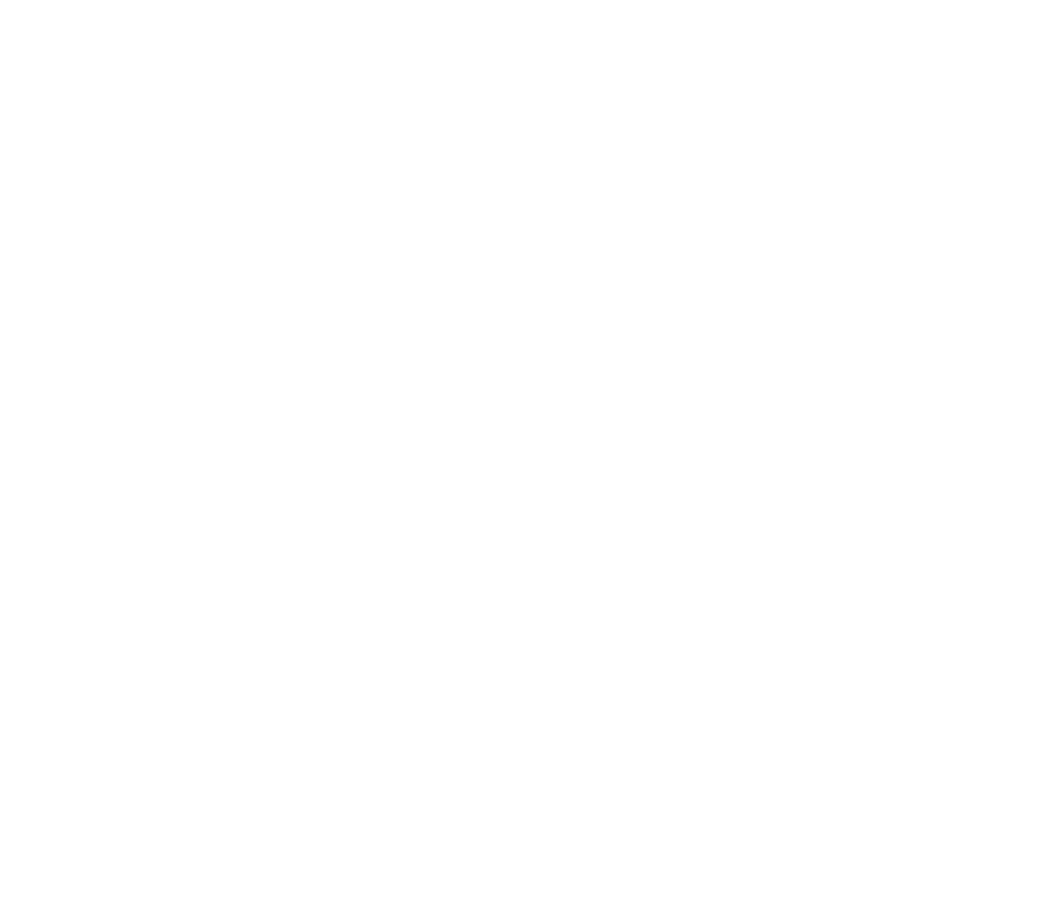
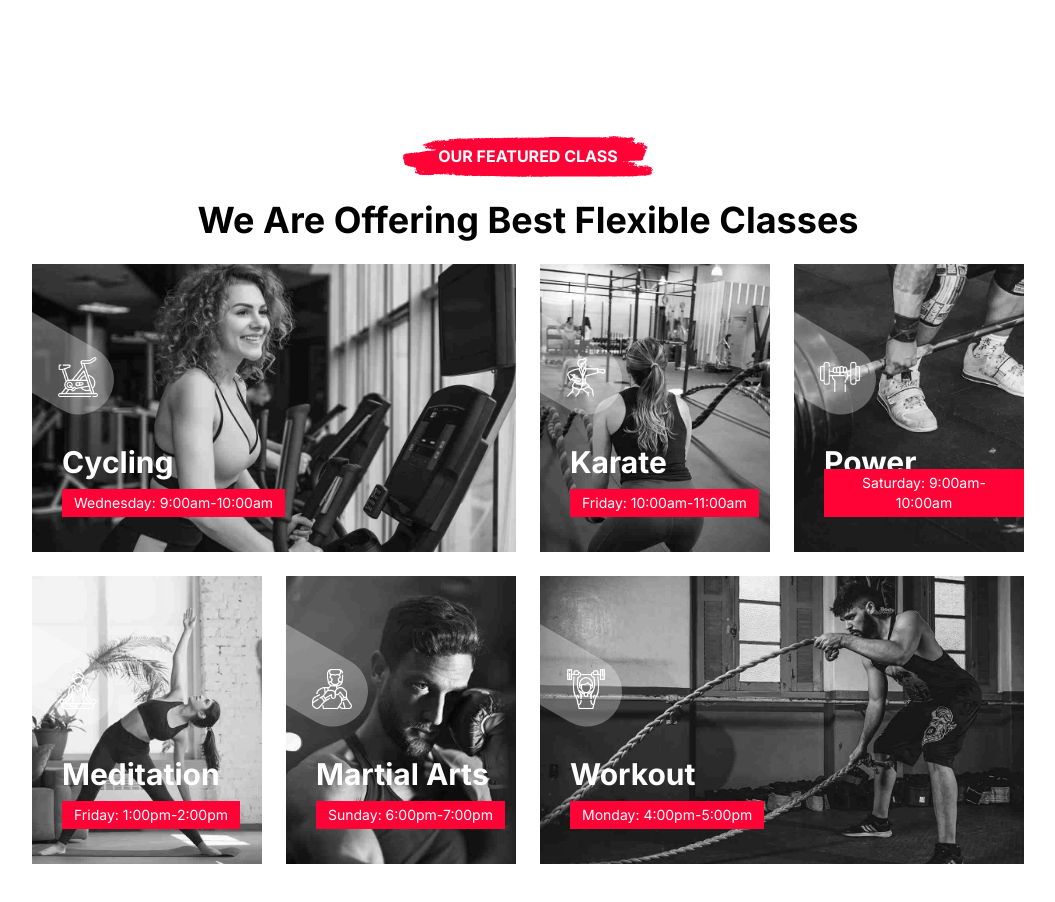
Before and after one commit to xmuhameed/gymate, a Next.js app: page / in a window 1280 px wide. Shown: the part 2040-2942 px from the top of the page, without its empty margins (112-1167 px from the left). Before the commit the page ends 2320 px from the top, so only its background shows below. Built offline with nearby package versions, Linux system fonts and the light colour scheme; no server answers.

Commit message:
ourFeatures

```diff
--- /dev/null
+++ b/Components/homePage/OurFeaturedClass.tsx
@@ -0,0 +1,119 @@
+import { MainTitle } from "../ui/MainTitle";
+import Image from "next/image";
+import cycling from "../../public/images/features/cycling.jpg";
+import karate from "../../public/images/features/karate.jpg";
+import power from "../../public/images/features/power.jpg";
+import meditation from "../../public/images/features/meditation.jpg";
+import mma from "../../public/images/features/mma.jpg";
+import workout from "../../public/images/features/workout.jpg";
+
+export const OurFeaturedClass = () => {
+  return (
+    <section className="mx-10 xl:mx-36 text-center mb-12">
+      <div className="mx-auto w-fit">
+        <MainTitle content="Our Featured Class" />
+      </div>
+      <h2 className="font-bold text-2xl xl:text-4xl my-6">
+        We Are Offering Best Flexible Classes
+      </h2>
+      <div className="grid grid-cols-1 lg:grid-cols-4 gap-6">
+        <div className="overflow-hidden relative lg:col-span-2 h-72 after:content-[''] after:absolute after:-left-[4.5rem] after:top-[20%] after:bg-white after:opacity-30 hover:after:opacity-100 duration-200 after:w-40 after:h-[70px] after:rounded-[50px] after:rotate-[30deg] ourFeatured">
+          <Image
+            src={cycling}
+            layout="fill"
+            objectFit="cover"
+            alt="img"
+            className="grayscale hover:grayscale-0 hover:scale-150 duration-700"
+          />
+          <span className="absolute left-[30px] bottom-[25%] text-white text-3xl font-bold">
+            Cycling
+          </span>
+          <span className="absolute left-[30px] bottom-[12%] px-3 py-1 bg-[var(--mainRed)] text-white text-sm">
+            Wednesday: 9:00am-10:00am
+          </span>
+          <span className="absolute left-[18px] top-[31%] w-12 h-12 z-10 ourFeaturedSpan"></span>
+        </div>
+        <div className="overflow-hidden relative h-72 after:content-[''] after:absolute after:-left-[4.5rem] after:top-[20%] after:bg-white after:opacity-30 hover:after:opacity-100 duration-200 after:w-40 after:h-[70px] after:rounded-[50px] after:rotate-[30deg] ourFeatured">
+          <Image
+            src={karate}
+            layout="fill"
+            objectFit="cover"
+            alt="img"
+            className="grayscale hover:grayscale-0 hover:scale-150 duration-700"
+          />
+          <span className="absolute left-[30px] bottom-[25%] text-white text-3xl font-bold">
+            Karate
+          </span>
+          <span className="absolute left-[30px] bottom-[12%] px-3 py-1 bg-[var(--mainRed)] text-white text-sm">
+            Friday: 10:00am-11:00am
+          </span>
+          <span className="absolute left-[18px] top-[31%] w-12 h-12 z-10 ourFeaturedSpan"></span>
+        </div>
+        <div className="overflow-hidden relative h-72 after:content-[''] after:absolute after:-left-[4.5rem] after:top-[20%] after:bg-white after:opacity-30 hover:after:opacity-100 duration-200 after:w-40 after:h-[70px] after:rounded-[50px] after:rotate-[30deg] ourFeatured">
+          <Image
+            src={power}
+            layout="fill"
+            objectFit="cover"
+            alt="img"
+            className="grayscale hover:grayscale-0 hover:scale-150 duration-700"
+          />
+          <span className="absolute left-[30px] bottom-[25%] text-white text-3xl font-bold">
+            Power
+          </span>
+          <span className="absolute left-[30px] bottom-[12%] px-3 py-1 bg-[var(--mainRed)] text-white text-sm">
+            Saturday: 9:00am-10:00am
+          </span>
+          <span className="absolute left-[18px] top-[31%] w-12 h-12 z-10 ourFeaturedSpan"></span>
+        </div>
+        <div className="overflow-hidden relative h-72 after:content-[''] after:absolute after:-left-[4.5rem] after:top-[20%] after:bg-white after:opacity-30 hover:after:opacity-100 duration-200 after:w-40 after:h-[70px] after:rounded-[50px] after:rotate-[30deg] ourFeatured">
+          <Image
+            src={meditation}
+            layout="fill"
+            objectFit="cover"
+            alt="img"
+            className="grayscale hover:grayscale-0 hover:scale-150 duration-700"
+          />
+          <span className="absolute left-[30px] bottom-[25%] text-white text-3xl font-bold">
+            Meditation
+          </span>
+          <span className="absolute left-[30px] bottom-[12%] px-3 py-1 bg-[var(--mainRed)] text-white text-sm">
+            Friday: 1:00pm-2:00pm
+          </span>
+          <span className="absolute left-[18px] top-[31%] w-12 h-12 z-10 ourFeaturedSpan"></span>
+        </div>
+        <div className="overflow-hidden relative h-72 after:content-[''] after:absolute after:-left-[4.5rem] after:top-[20%] after:bg-white after:opacity-30 hover:after:opacity-100 duration-200 after:w-40 after:h-[70px] after:rounded-[50px] after:rotate-[30deg] ourFeatured">
+          <Image
+            src={mma}
+            layout="fill"
+            objectFit="cover"
+            alt="img"
+            className="grayscale hover:grayscale-0 hover:scale-150 duration-700"
+          />
+          <span className="absolute left-[30px] bottom-[25%] text-white text-3xl font-bold">
+            Martial Arts
+          </span>
+          <span className="absolute left-[30px] bottom-[12%] px-3 py-1 bg-[var(--mainRed)] text-white text-sm">
+            Sunday: 6:00pm-7:00pm
+          </span>
+          <span className="absolute left-[18px] top-[31%] w-12 h-12 z-10 ourFeaturedSpan"></span>
+        </div>
+        <div className="overflow-hidden relative lg:col-span-2 h-72 after:content-[''] after:absolute after:-left-[4.5rem] after:top-[20%] after:bg-white after:opacity-30 hover:after:opacity-100 duration-200 after:w-40 after:h-[70px] after:rounded-[50px] after:rotate-[30deg] ourFeatured">
+          <Image
+            src={workout}
+            layout="fill"
+            objectFit="cover"
+            alt="img"
+            className="grayscale hover:grayscale-0 hover:scale-150 duration-700"
+          />
+          <span className="absolute left-[30px] bottom-[25%] text-white text-3xl font-bold">
+            Workout
+          </span>
+          <span className="absolute left-[30px] bottom-[12%] px-3 py-1 bg-[var(--mainRed)] text-white text-sm">
+            Monday: 4:00pm-5:00pm
+          </span>
+          <span className="absolute left-[18px] top-[31%] w-12 h-12 z-10 ourFeaturedSpan"></span>
+        </div>
+      </div>
+    </section>
+  );
+};
--- a/Components/homePage/WhoWeAre.tsx
+++ b/Components/homePage/WhoWeAre.tsx
@@ -58,15 +58,15 @@
       </div>
       <section className="min-h-screen bg-cover bg-center whoAreWeBg">
         <div className="mx-10 xl:mx-36 pt-[69rem] sm:pt-[63rem] md:pt-[62rem] lg:pt-80 ">
-          <div className="flex justify-center items-center mt-16 mb-72">
-            <div className="lg:w-[50%] md:pr-9 max-md:text-center">
-              <div className="max-md:mx-auto max-md:w-fit">
+          <div className="flex justify-center items-center mt-16 mb-36">
+            <div className="lg:w-[50%] lg:pr-9 max-lg:text-center">
+              <div className="max-lg:mx-auto max-lg:w-fit">
                 <MainTitle content="Who We Are" width={200} height={200} />
               </div>
               <h2 className="font-bold text-4xl my-5">
                 Take Your Health And Body To Next Level
               </h2>
-              <p className="text-gray-500 md:text-lg">
+              <p className="text-gray-500 lg:text-lg">
                 Take your health and body to the next level with our
                 comprehensive program designed to help you reach your fitness
                 goals.
@@ -103,7 +103,7 @@
                   <h3 className="font-bold text-lg">FANCY GYM MACHINES</h3>
                 </div>
               </div>
-              <div className="max-md:mx-auto max-md:w-fit">
+              <div className="max-lg:mx-auto max-lg:w-fit max-lg:mb-10">
                 <Button content="TAKE A TOUR" variant="gray" />
               </div>
             </div>
--- a/app/page.tsx
+++ b/app/page.tsx
@@ -1,4 +1,5 @@
 import { Hero } from "@/Components/homePage/Hero";
+import { OurFeaturedClass } from "@/Components/homePage/OurFeaturedClass";
 import { WhoWeAre } from "@/Components/homePage/WhoWeAre";
 
 export default function Home() {
@@ -7,7 +8,7 @@
       <Hero />
       {/* container "mx-10 xl:mx-36" */}
       <WhoWeAre />
-      {/* <OurFeaturedClass /> */}
+      <OurFeaturedClass />
       {/* <WhyChooseUs /> */}
       {/* <GymTrainers /> */}
       {/* <Testimonials /> */}
--- a/app/styles/home.css
+++ b/app/styles/home.css
@@ -25,6 +25,47 @@
     background-image: url("../../public/images/who-we-are/wind.png");
     background-size: cover;
 }
+.ourFeatured .ourFeaturedSpan{
+  background-repeat: no-repeat;
+  background-position: right center;
+  background-size: 40px;
+}
+.ourFeatured:nth-child(1) .ourFeaturedSpan{
+  background-image: url("../../public/images/features/gym-bike.png");
+}
+.ourFeatured:nth-child(1):hover .ourFeaturedSpan{
+  background-image: url("../../public/images/features/bike-red.png");
+}
+.ourFeatured:nth-child(2) .ourFeaturedSpan{
+  background-image: url("../../public/images/features/karate.png");
+}
+.ourFeatured:nth-child(2):hover .ourFeaturedSpan{
+  background-image: url("../../public/images/features/karate-red.png");
+}
+.ourFeatured:nth-child(3) .ourFeaturedSpan{
+  background-image: url("../../public/images/features/dumbbell.png");
+}
+.ourFeatured:nth-child(3):hover .ourFeaturedSpan{
+  background-image: url("../../public/images/features/dumb-red.png");
+}
+.ourFeatured:nth-child(4) .ourFeaturedSpan{
+  background-image: url("../../public/images/features/yoga.png");
+}
+.ourFeatured:nth-child(4):hover .ourFeaturedSpan{
+  background-image: url("../../public/images/features/yoga-red.png");
+}
+.ourFeatured:nth-child(5) .ourFeaturedSpan{
+  background-image: url("../../public/images/features/boxer.png");
+}
+.ourFeatured:nth-child(5):hover .ourFeaturedSpan{
+  background-image: url("../../public/images/features/boxer-red.png");
+}
+.ourFeatured:nth-child(6) .ourFeaturedSpan{
+  background-image: url("../../public/images/features/workout.png");
+}
+.ourFeatured:nth-child(6):hover .ourFeaturedSpan{
+  background-image: url("../../public/images/features/workout-red.png");
+}
 
 
 @keyframes rotate {
```
